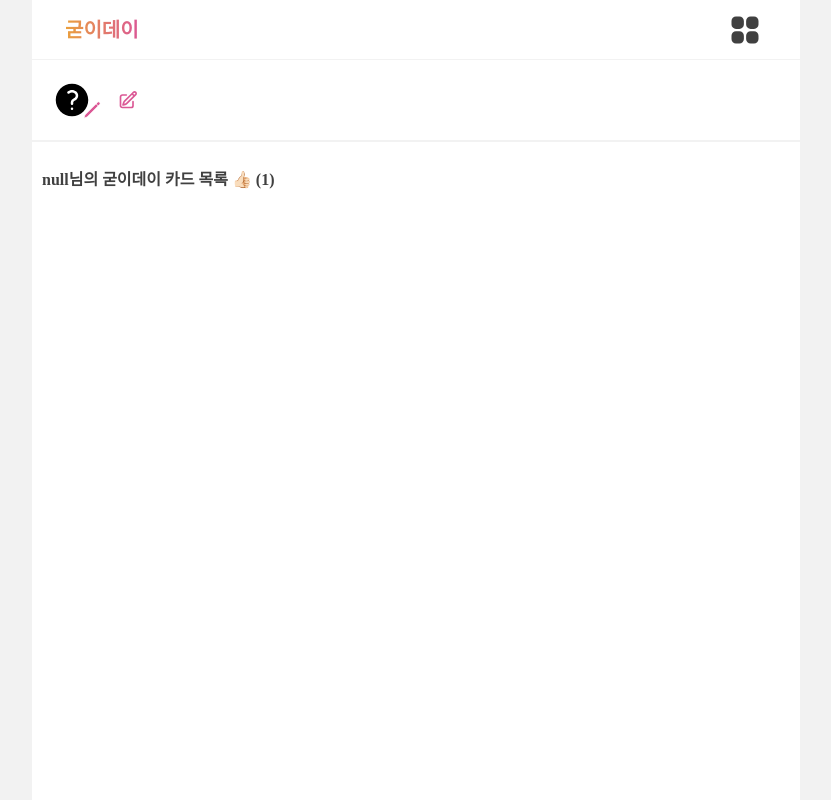
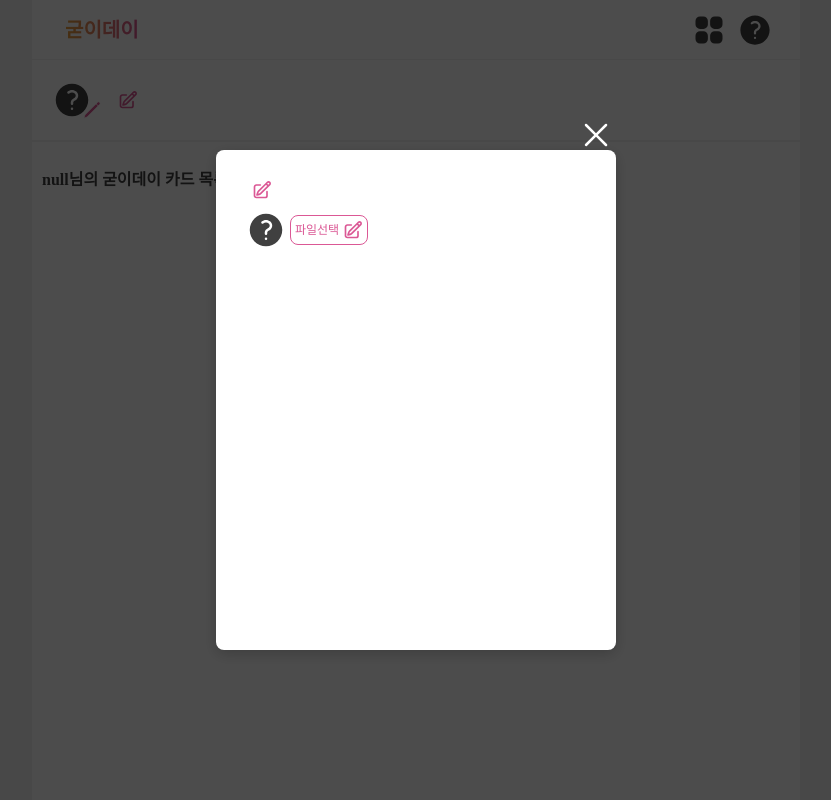
Before and after one commit to share-dev24/GoodEDay, a React (Vite) app: page /user-page in a window 1280 px wide. Both pictures are taken after a click on the button 316 px from the left and 110 px from the top of the page. Shown: the whole page, without its empty margins (224-1055 px from the left). Built offline with nearby package versions, Linux system fonts and the light colour scheme.

Commit message:
feat: "회원정보 수정 기능 및 수정 창 레이아웃 추가"

```diff
--- a/firebase.tsx
+++ b/firebase.tsx
@@ -1,6 +1,7 @@
 import { initializeApp } from "firebase/app";
 import { getAuth } from "firebase/auth";
 import { getFirestore } from "firebase/firestore";
+import { getStorage } from "firebase/storage";
 
 
 export const firebaseConfig = {
@@ -16,3 +17,4 @@ export const firebaseConfig = {
 export const firebaseApp = initializeApp(firebaseConfig);
 export const firebaseAuth = getAuth(firebaseApp);
 export const firebaseDb = getFirestore(firebaseApp);
+export const firebaseStorage = getStorage(firebaseApp)
--- a/src/components/Navbar.tsx
+++ b/src/components/Navbar.tsx
@@ -24,6 +24,7 @@ export default function Navbar() {
 
 
 
+
     return (
         <nav className='h-[60px] px-[27px] flex items-center justify-between border-b border-solid border-b-gray'>
             <Logo />
@@ -34,12 +35,12 @@ export default function Navbar() {
 
                 {uid ? (<Link to='user-page' className='flex flex-col '>
 
-                    <img className='rounded-full w-[40px] ' src={photo ? photo : 'src/assets/images/user.svg'} alt='user profile' />
+                    <img className='rounded-full w-[36px] h-[36px] object-cover' src={photo ? photo : 'src/assets/images/user.svg'} alt='user profile' />
 
                 </Link>) :
                     (<Link to='login' className='flex flex-col'>
 
-                        <img className="flex justify-center" src='src/assets/images/user.svg' />
+                        <img className="flex justify-center w-[36px] h-[36px] text-black" src='src/assets/images/user.svg' />
 
                     </Link>)
                 }
--- a/src/components/posts/PopupLayout.tsx
+++ b/src/components/posts/PopupLayout.tsx
@@ -38,15 +38,24 @@ const CloseButton = styled.button`
 
 interface PopupLayoutProps {
     children: React.ReactNode;
+    closeNavigate?: string;
 }
 
-export default function PopupLayout({ children }: PopupLayoutProps) {
+export default function PopupLayout({ children, closeNavigate }: PopupLayoutProps) {
     const navigate = useNavigate();
+
+    const handleNavigate = () => {
+        if (closeNavigate) {
+            navigate(closeNavigate)
+        } else {
+            navigate(-1)
+        }
+    }
 
     return (
         <FullScreenOverlay>
             <PopupBox>
-                <CloseButton onClick={() => navigate(-1)}>
+                <CloseButton onClick={handleNavigate}>
                     <svg xmlns='http://www.w3.org/2000/svg' viewBox='0 0 24 24' fill='white' className='w-6 h-6'>
                         <path fillRule='evenodd' d='M5.47 5.47a.75.75 0 0 1 1.06 0L12 10.94l5.47-5.47a.75.75 0 1 1 1.06 1.06L13.06 12l5.47 5.47a.75.75 0 1 1-1.06 1.06L12 13.06l-5.47 5.47a.75.75 0 0 1-1.06-1.06L10.94 12 5.47 6.53a.75.75 0 0 1 0-1.06Z' clipRule='evenodd' />
                     </svg>
--- a/src/components/profile/NameChangeInput.tsx
+++ b/src/components/profile/NameChangeInput.tsx
@@ -5,6 +5,7 @@ import type { UserState } from '../../types/staticType';
 
 export default function NameChangeInput() {
     const [isInputOpen, setIsInputOpen] = useState<boolean>(false);
+    const [isError, setIsError] = useState<boolean>(false);
     const [newName, setNewName] = useState<string>('');
 
     const { uid, displayName, setUser, photo } = useUserStore<UserState>((state: UserState) => ({
@@ -19,27 +20,25 @@ export default function NameChangeInput() {
     };
 
     const handleNameChangeButton = () => {
-        if (uid) {
-            handleUpdateName({ uid, newName })
-            setUser(newName, uid, photo)
-            sessionStorage.setItem('name', newName)
-            setIsInputOpen((prev) => !prev)
+        setIsInputOpen((prev) => !prev);
+        if (newName.length >= 2 && uid) {
+            handleUpdateName({ uid, newName });
+            setUser(newName, uid, photo);
+            sessionStorage.setItem('name', newName);
         }
-    }
-
-
+    };
 
     return (
-        <div className='flex items-center gap-6px'>
-            <span className='flex items-center font-bold'>{displayName}</span>
-            <div className={`group max-w-sm space-y-[12px] border-b border-solid border-primary ${!isInputOpen && "hidden"}`}>
+        <div className='flex items-center gap-6px mb-[10px]'>
+            <span className='flex items-center font-bold text-black'>{displayName}</span>
+            <div className={`group max-w-sm space-y-[12px] border-b border-solid border-primary ${!isInputOpen && 'hidden'}`}>
                 <input
-                    type="text"
+                    type='text'
                     onChange={handleInputChange}
                     value={newName}
-                    className="py-[8px] px-[16px] w-[240px] rounded-lg text-sm
-                        focus:outline-none focus:ring-1 focus:ring-primary group-focus:border-transparent"
-                    placeholder="새 닉네임을 2글자 이상 입력하세요"
+                    className='p-[8px] w-[240px] rounded-lg text-sm
+                        focus:outline-none focus:ring-1 focus:ring-primary group-focus:border-transparent'
+                    placeholder='새 닉네임을 2글자 이상 입력하세요'
                 />
             </div>
             <button className='w-[20px] h-[20px]' onClick={handleNameChangeButton}>
--- /dev/null
+++ b/src/components/profile/PhotoChangeInput.tsx
@@ -0,0 +1,95 @@
+import { useState, useCallback } from 'react';
+import { useUserStore } from '../../stores/store';
+import type { UserState } from '../../types/staticType';
+import { firebaseStorage, firebaseDb } from '../../../firebase';
+import { ref, uploadBytes, getDownloadURL } from 'firebase/storage';
+import { doc, updateDoc } from 'firebase/firestore';
+
+export default function PhotoChangeInput() {
+    const { displayName, uid, photo, setUser } = useUserStore<UserState>((state) => ({
+        displayName: state.displayName,
+        uid: state.uid,
+        photo: state.photo,
+        setUser: state.setUser,
+    }));
+    const defaultUserImage = 'src/assets/images/user.svg';
+
+    const [selectedImage, setSelectedImage] = useState<string>();
+    const [file, setFile] = useState<Blob>();
+    console.log('선택이미지', selectedImage)
+
+    const handleFileShow = (event: React.ChangeEvent<HTMLInputElement>) => {
+
+        const file = event.target.files?.[0];
+        if (file) {
+            setSelectedImage(URL.createObjectURL(file));
+            setFile(file)
+        }
+    }
+    console.log(selectedImage)
+    const handleFileChange = async () => {
+
+        if (file) {
+            const blob = new Blob([file], { type: 'image/png,jpg,jpeg', });
+
+            try {
+                if (uid) {
+                    const uploadedFile = await uploadBytes(ref(firebaseStorage, `userProfiles/${uid}`), blob);
+
+                    const fileURL = await getDownloadURL(uploadedFile.ref);
+                    console.log('파일 업로드 성공:', fileURL);
+
+                    const userRef = doc(firebaseDb, 'userData', uid);
+
+                    await updateDoc(userRef, {
+                        photo: fileURL
+                    });
+
+                    setUser(displayName, uid, fileURL);
+                    sessionStorage.setItem('photo', fileURL);
+                }
+
+            } catch (error) {
+                console.error('파일 업로드 실패:', error);
+            }
+        }
+
+    };
+
+
+
+    const handleChooseImage = () => {
+        const input = document.getElementById('file-input');
+        if (input) {
+            input.click();
+        }
+
+    };
+
+    return (
+        <div>
+            <button onClick={handleChooseImage} className='flex justify-between items-center gap-4px'>
+                <div>
+                    <img src={photo ? photo : defaultUserImage} alt='프로필이미지' className='w-[40px] h-[40px] rounded-full object-cover' />
+                </div>
+                <div className='group flex gap-4px items-center border border-primary border-solid p-4px rounded-lg hover:text-white hover:bg-primary'>
+                    <span className='text-[12px] group-hover:text-white text-primary'>파일선택</span>
+                    <svg xmlns='http://www.w3.org/2000/svg' fill='none' viewBox='0 0 24 24' strokeWidth='2' className='stroke-primary w-[20px] h-[20px] group-hover:stroke-white'>
+                        <path strokeLinecap='round' strokeLinejoin='round' d='m16.862 4.487 1.687-1.688a1.875 1.875 0 1 1 2.652 2.652L10.582 16.07a4.5 4.5 0 0 1-1.897 1.13L6 18l.8-2.685a4.5 4.5 0 0 1 1.13-1.897l8.932-8.931Zm0 0L19.5 7.125M18 14v4.75A2.25 2.25 0 0 1 15.75 21H5.25A2.25 2.25 0 0 1 3 18.75V8.25A2.25 2.25 0 0 1 5.25 6H10' />
+                    </svg>
+                </div>
+
+            </button>
+            <input id='file-input' type='file' accept='image/*' className='hidden' onChange={handleFileShow} />
+            {selectedImage && (
+                <div className='flex gap-4px flex-col mt-4px'>
+                    <img src={selectedImage} alt='업로드된 사진' className='w-[340px] h-[340px] object-cover' />
+                    <div className='w-full flex gap-8px'>
+                        <button className='text-sm w-full  text-primary border border-primary rounded-lg p-4px hover:text-white hover:bg-primary' onClick={handleChooseImage}>다시 선택하기</button>
+                        <button className='text-sm w-full text-primary border border-primary rounded-lg p-4px hover:text-white hover:bg-primary' onClick={handleFileChange}>바꾸기</button>
+                    </div>
+                </div>
+            )}
+        </div>
+    );
+}
--- /dev/null
+++ b/src/components/profile/ProfileChange.tsx
@@ -0,0 +1,60 @@
+import { useState } from 'react';
+import { useUserStore } from '../../stores/store';
+import type { UserState } from '../../types/staticType';
+import PopupLayout from '../posts/PopupLayout'
+import NameChangeInput from './NameChangeInput'
+import PhotoChangeInput from './PhotoChangeInput'
+
+export default function ProfileChange() {
+    const [isPopupOpen, setIsPopupOpen] = useState<boolean>(false);
+    const { displayName, photo } = useUserStore<UserState>((state) => ({
+        displayName: state.displayName,
+        uid: state.uid,
+        photo: state.photo,
+        setUser: state.setUser,
+    }));
+
+
+    const handlePopupOpen = () => {
+        setIsPopupOpen(true)
+    };
+
+
+    const defaultUserImage = 'src/assets/images/user.svg';
+
+    return (
+        <div>
+            {/* 보이는 영역 */}
+            <div>
+
+                <div className='flex gap-[20px] p-[20px] border-b-2 border-solid border-b-gray'>
+                    <div className='flex relative'>
+                        <button className='' onClick={handlePopupOpen}>
+                            <img src={photo ? photo : defaultUserImage} alt='프로필이미지' className='w-[40px] h-[40px] rounded-full object-cover' />
+                            <svg xmlns='http://www.w3.org/2000/svg' viewBox='0 0 24 24' strokeWidth='1' stroke='currentColor' className='w-[20px] h-[20px] absolute bottom-[0px] right-[-10px] fill-primary stroke-white'>
+                                <path strokeLinecap='round' strokeLinejoin='round' d='m16.862 4.487 1.687-1.688a1.875 1.875 0 1 1 2.652 2.652L6.832 19.82a4.5 4.5 0 0 1-1.897 1.13l-2.685.8.8-2.685a4.5 4.5 0 0 1 1.13-1.897L16.863 4.487Zm0 0L19.5 7.125' />
+                            </svg>
+                        </button>
+                    </div>
+                    <div className='flex items-center gap-6px'>
+                        <span className='flex items-center font-bold text-black'>{displayName}</span>
+
+                        <button className='w-[20px] h-[20px]' onClick={handlePopupOpen}>
+                            <svg xmlns='http://www.w3.org/2000/svg' fill='none' viewBox='0 0 24 24' strokeWidth='2' className='stroke-primary'>
+                                <path strokeLinecap='round' strokeLinejoin='round' d='m16.862 4.487 1.687-1.688a1.875 1.875 0 1 1 2.652 2.652L10.582 16.07a4.5 4.5 0 0 1-1.897 1.13L6 18l.8-2.685a4.5 4.5 0 0 1 1.13-1.897l8.932-8.931Zm0 0L19.5 7.125M18 14v4.75A2.25 2.25 0 0 1 15.75 21H5.25A2.25 2.25 0 0 1 3 18.75V8.25A2.25 2.25 0 0 1 5.25 6H10' />
+                            </svg>
+                        </button>
+                    </div>
+                </div >
+            </div>
+            {/* --보이는영역 */}
+            {/* 팝업 영역 */}
+            {isPopupOpen && (
+                <PopupLayout closeNavigate='/'>
+                    <NameChangeInput />
+                    <PhotoChangeInput />
+                </PopupLayout>
+            )}
+        </div>
+    );
+}
--- a/src/routes/Profile.tsx
+++ b/src/routes/Profile.tsx
@@ -2,34 +2,24 @@ import { useUserStore } from '../stores/store';
 import type { UserState } from '../types/staticType';
 import { Outlet } from 'react-router-dom';
 import SubTitle from '../components/common/SubTitle';
-import NameChangeInput from '../components/profile/NameChangeInput'
 import { useState } from 'react';
+import ProfileChange from '../components/profile/ProfileChange';
+
 
 export default function Profile() {
 
 
   const [cardCount] = useState(1)
-  const { displayName, photo } = useUserStore<UserState>((state) => ({
+  const { displayName } = useUserStore<UserState>((state) => ({
     displayName: state.displayName,
     uid: state.uid,
     photo: state.photo,
     setUser: state.setUser,
   }));
-  const defaultUserImage = 'src/assets/images/user.svg'
 
   return (
     <>
-      <div className='flex gap-[20px] p-[20px] border-b-2 border-solid border-b-gray'>
-        <div className='flex relative'>
-          <img src={photo ? photo : defaultUserImage} alt='프로필이미지' className='w-[40px] h-[40px] rounded-full' />
-          <button className='w-[20px] h-[20px] absolute bottom-[0px] right-[-10px]'>
-            <svg xmlns='http://www.w3.org/2000/svg' viewBox='0 0 24 24' strokeWidth='1' stroke='currentColor' className='fill-primary stroke-white'>
-              <path strokeLinecap='round' strokeLinejoin='round' d='m16.862 4.487 1.687-1.688a1.875 1.875 0 1 1 2.652 2.652L6.832 19.82a4.5 4.5 0 0 1-1.897 1.13l-2.685.8.8-2.685a4.5 4.5 0 0 1 1.13-1.897L16.863 4.487Zm0 0L19.5 7.125' />
-            </svg>
-          </button>
-        </div>
-        <NameChangeInput />
-      </div >
+      <ProfileChange />
       {/* 카드영역 */}
       <div className='mt-[20px]' >
         <SubTitle text={`${displayName}님의 굳이데이 카드 목록 👍🏻 (${cardCount})`} />
--- a/tailwind.config.js
+++ b/tailwind.config.js
@@ -1,6 +1,6 @@
 /** @type {import('tailwindcss').Config} */
 export default {
-  content: ['./src/**/*.{js,jsx,ts,tsx}'],
+  content: ['./src/**/*.{js,jsx,ts,tsx}', 'node_modules/preline/dist/*.js'],
   theme: {
     screens: {
       sm: '480px',
@@ -44,5 +44,5 @@ export default {
       '4xl': '30px'
     }
   },
-  plugins: []
+  plugins: [require('preline/plugin')]
 };
```
Also changed, not shown: src/assets/images/user.svg.
